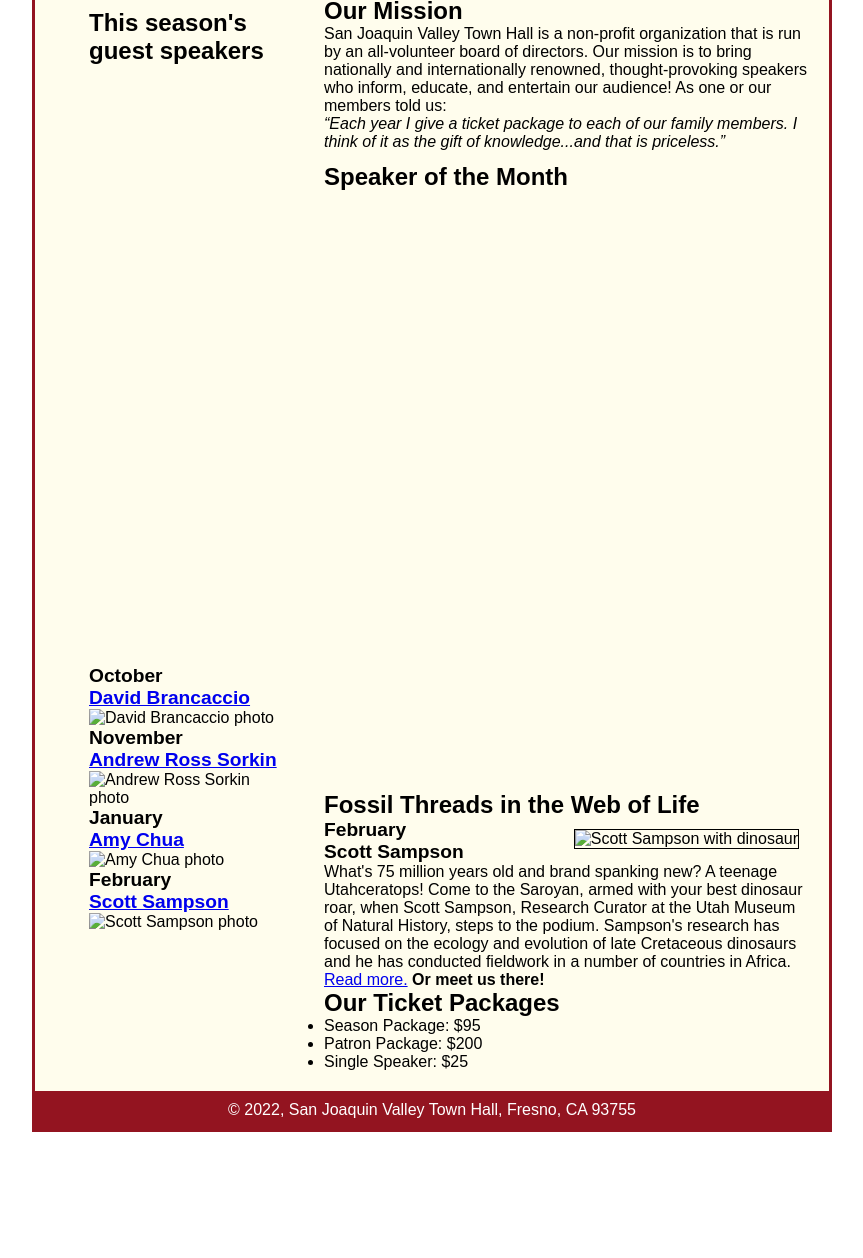
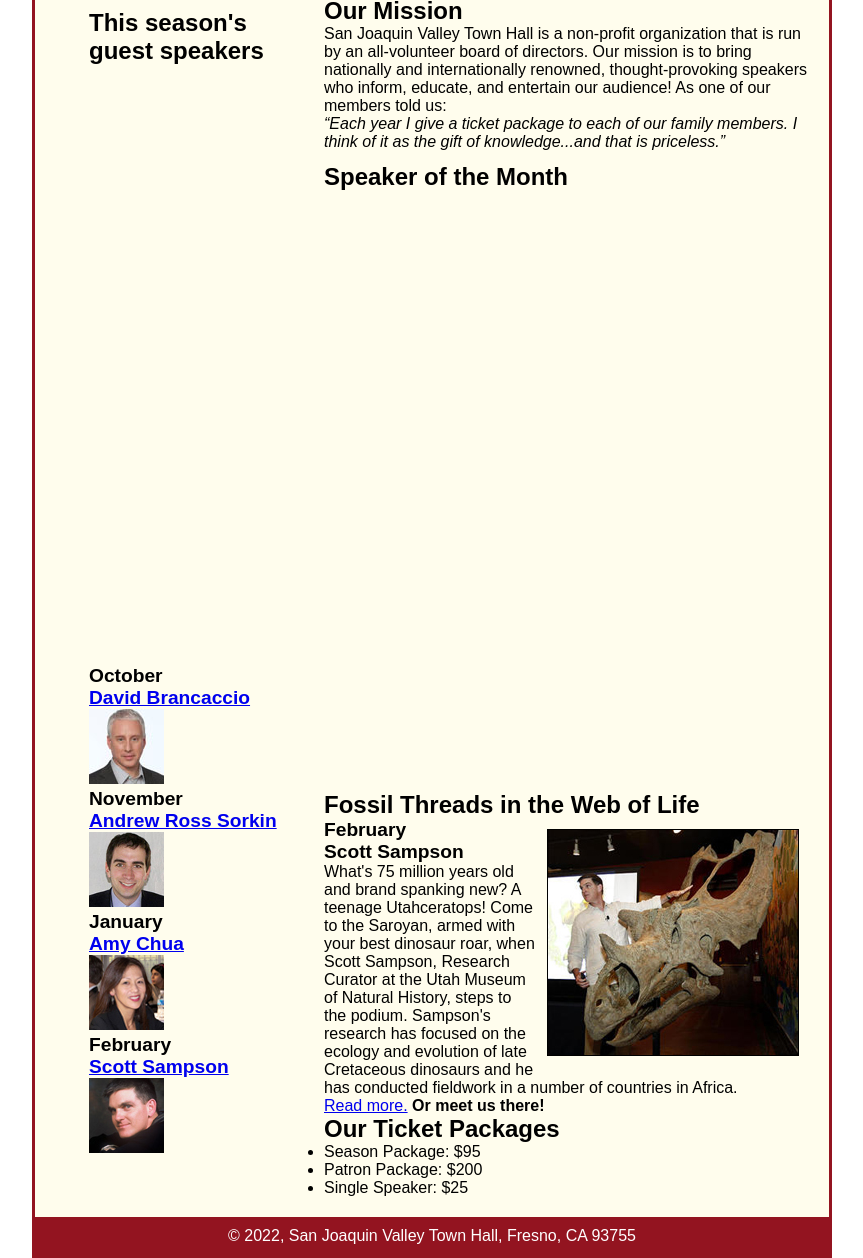
Before and after one commit to ececere1327/A08, a plain HTML site: page index.html in a window 1280 px wide. Shown: the part 126-1384 px from the top of the page, without its empty margins (208-1071 px from the left). Before the commit the page ends 1258 px from the top, so only its background shows below. Drawn offline with Linux system fonts and the light colour scheme.

Commit message:
Update index.html

```diff
--- a/index.html
+++ b/index.html
@@ -4,13 +4,13 @@
 <head>
     <meta charset="utf-8">
     <title>San Joaquin Valley Town Hall</title>
-	<link rel="shortcut icon" href="images/favicon.ico">
+    <link rel="shortcut icon" href="A07/images/favicon.ico">
     <link rel="stylesheet" href="A07/styles/c6_main.css">
 </head>
 
 <body>
     <header>
-		<img src="images/town_hall_logo.gif" alt="Town Hall logo" height="80">
+        <img src="A07/images/town_hall_logo.gif" alt="Town Hall logo" height="80">
         <h2>San Joaquin Valley Town Hall</h2>
         <h3>Celebrating our <span class="shadow">75<sup>th</sup></span> Year</h3>
     </header>
@@ -20,13 +20,13 @@
             <p>San Joaquin Valley Town Hall is a non-profit organization that is run by an
                 all-volunteer board of directors. Our mission is to bring nationally and
                 internationally renowned, thought-provoking speakers who inform, educate,
-				and entertain our audience! As one or our members told us:</p>
+                and entertain our audience! As one of our members told us:</p>
             <blockquote>&ldquo;Each year I give a ticket package to each of our family members.
                 I think of it as the gift of knowledge...and that is priceless.&rdquo;</blockquote>
             <h1>Speaker of the Month</h1>
             <article>
                 <h2>Fossil Threads in the Web of Life</h2>
-				<img src="images/sampson_dinosaur.jpg" alt="Scott Sampson with dinosaur">
+                <img src="A07/images/sampson_dinosaur.jpg" alt="Scott Sampson with dinosaur">
                 <h3>February<br>
                 Scott Sampson</h3>
                 <p>What's 75 million years old and brand spanking new? A teenage Utahceratops!
@@ -34,7 +34,7 @@
                 Curator at the Utah Museum of Natural History, steps to the podium. Sampson's research
                 has focused on the ecology and evolution of late Cretaceous dinosaurs and he has conducted
                 fieldwork in a number of countries in Africa.</p>
-				<p><a href="speakers/c6_sampson.html">Read more.</a>&nbsp;<b>Or meet us there!</b></p>
+                <p><a href="A07/speakers/c6_sampson.html">Read more.</a>&nbsp;<b>Or meet us there!</b></p>
             </article>
 
             <h2>Our Ticket Packages</h2>
@@ -47,14 +47,14 @@
 
         <aside>
             <h1>This season's guest speakers</h1>
-			<h3>October<br><a href="speakers/brancaccio.html">David Brancaccio</a></h3>
-			<img src="images/brancaccio75.jpg" alt="David Brancaccio photo">
-			<h3>November<br><a href="speakers/sorkin.html">Andrew Ross Sorkin</a></h3>
-			<img src="images/sorkin75.jpg" alt="Andrew Ross Sorkin photo">
-			<h3>January<br><a href="speakers/chua.html">Amy Chua</a></h3>
-			<img src="images/chua75.jpg" alt="Amy Chua photo">
-			<h3>February<br><a href="speakers/c6_sampson.html">Scott Sampson</a></h3>
-			<img src="images/sampson75.jpg" alt="Scott Sampson photo">
+            <h3>October<br><a href="A07/speakers/brancaccio.html">David Brancaccio</a></h3>
+            <img src="A07/images/brancaccio75.jpg" alt="David Brancaccio photo">
+            <h3>November<br><a href="A07/speakers/sorkin.html">Andrew Ross Sorkin</a></h3>
+            <img src="A07/images/sorkin75.jpg" alt="Andrew Ross Sorkin photo">
+            <h3>January<br><a href="A07/speakers/chua.html">Amy Chua</a></h3>
+            <img src="A07/images/chua75.jpg" alt="Amy Chua photo">
+            <h3>February<br><a href="A07/speakers/c6_sampson.html">Scott Sampson</a></h3>
+            <img src="A07/images/sampson75.jpg" alt="Scott Sampson photo">
         </aside>
     </main>
     <footer>
```
Lines whose indentation alone changed are shown as unchanged.
